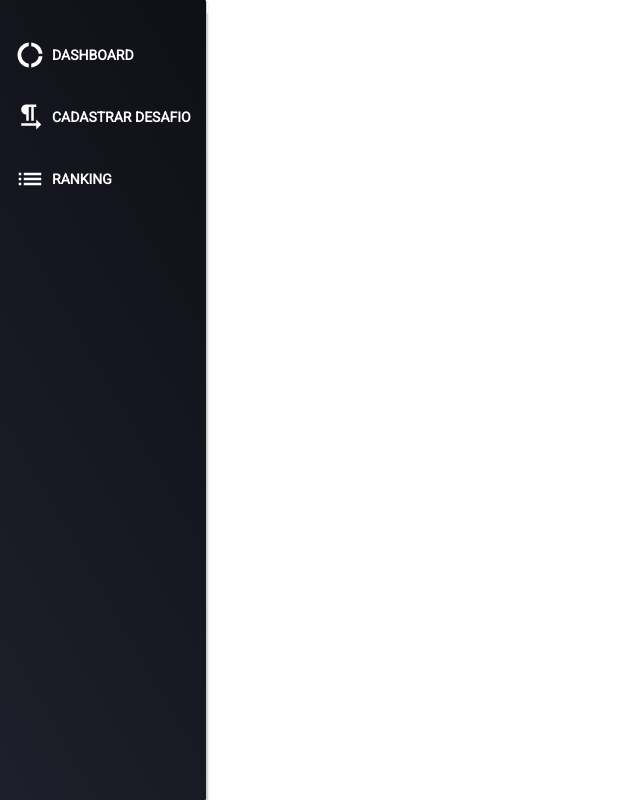
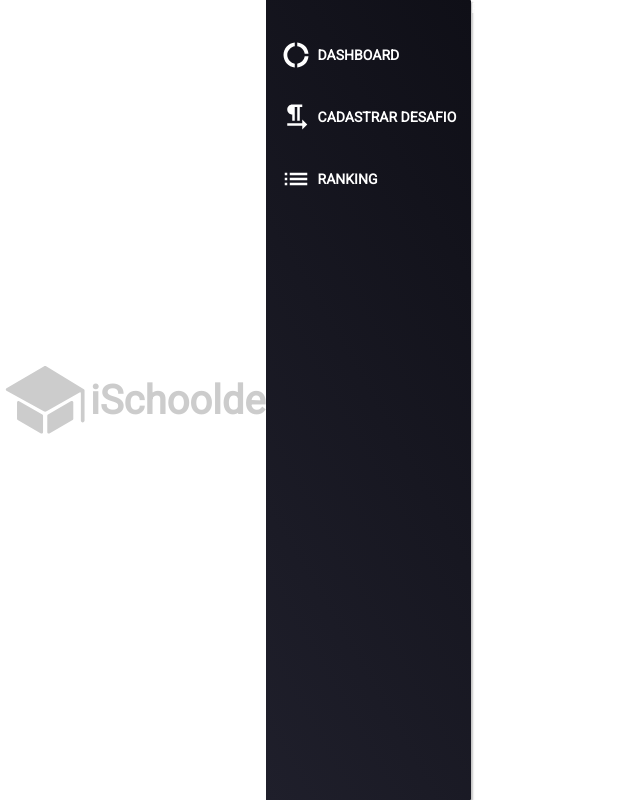
Before and after one commit to elascalla/ischoolde, a React (Create React App) app in the folder front-end/: page /register-challenge in a window 1280 px wide. Shown: the whole page, without its empty margins (0-640 px from the left). Built offline with nearby package versions, Linux system fonts and the light colour scheme.

Commit message:
Adicionado logo

```diff
--- a/front-end/package.json
+++ b/front-end/package.json
@@ -14,7 +14,7 @@
     "react": "^16.9.0",
     "react-countup": "^4.2.2",
     "react-dom": "^16.9.0",
-    "react-icons": "^3.7.0",
+    "react-icons": "^3.8.0",
     "react-number-format": "^4.2.0",
     "react-pretty-numbers": "^3.0.0",
     "react-redux": "^7.1.1",
--- a/front-end/src/pages/_layouts/default/index.js
+++ b/front-end/src/pages/_layouts/default/index.js
@@ -1,5 +1,7 @@
 import React from "react";
 import PropTypes from "prop-types";
+
+import { IoIosSchool } from "react-icons/io/";
 
 import MenuLateral from "../../../components/MenuLateral";
 
@@ -8,6 +10,10 @@ import { Wrapper } from "./styles";
 export default function DefaultLayout({ children }) {
   return (
     <Wrapper>
+      <h1>
+        <IoIosSchool />
+        iSchoolde
+      </h1>
       <MenuLateral />
       {children}
     </Wrapper>
--- a/front-end/src/pages/_layouts/default/styles.js
+++ b/front-end/src/pages/_layouts/default/styles.js
@@ -5,4 +5,15 @@ export const Wrapper = styled.div`
   background: linear-gradient(-120deg, #fff, #fff);
   display: flex;
   flex-direction: row;
+
+  h1 {
+    display: flex;
+    justify-content: center;
+    align-items: center;
+    font-size: 40px;
+    color: #ccc;
+    svg {
+      font-size: 90px;
+    }
+  }
 `;
```
Also changed, not shown: 1 other file (tests, documents, lock files or other folders).
